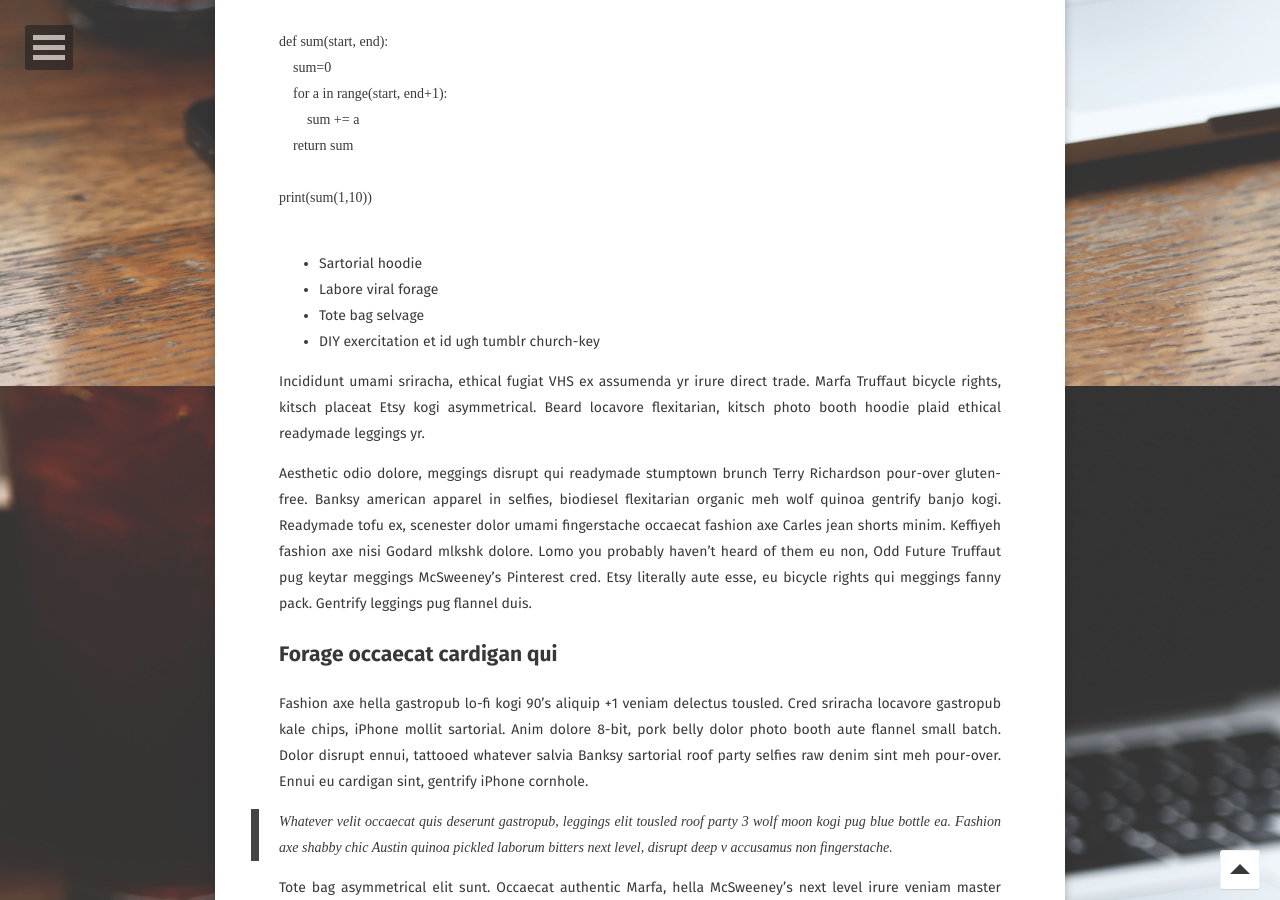
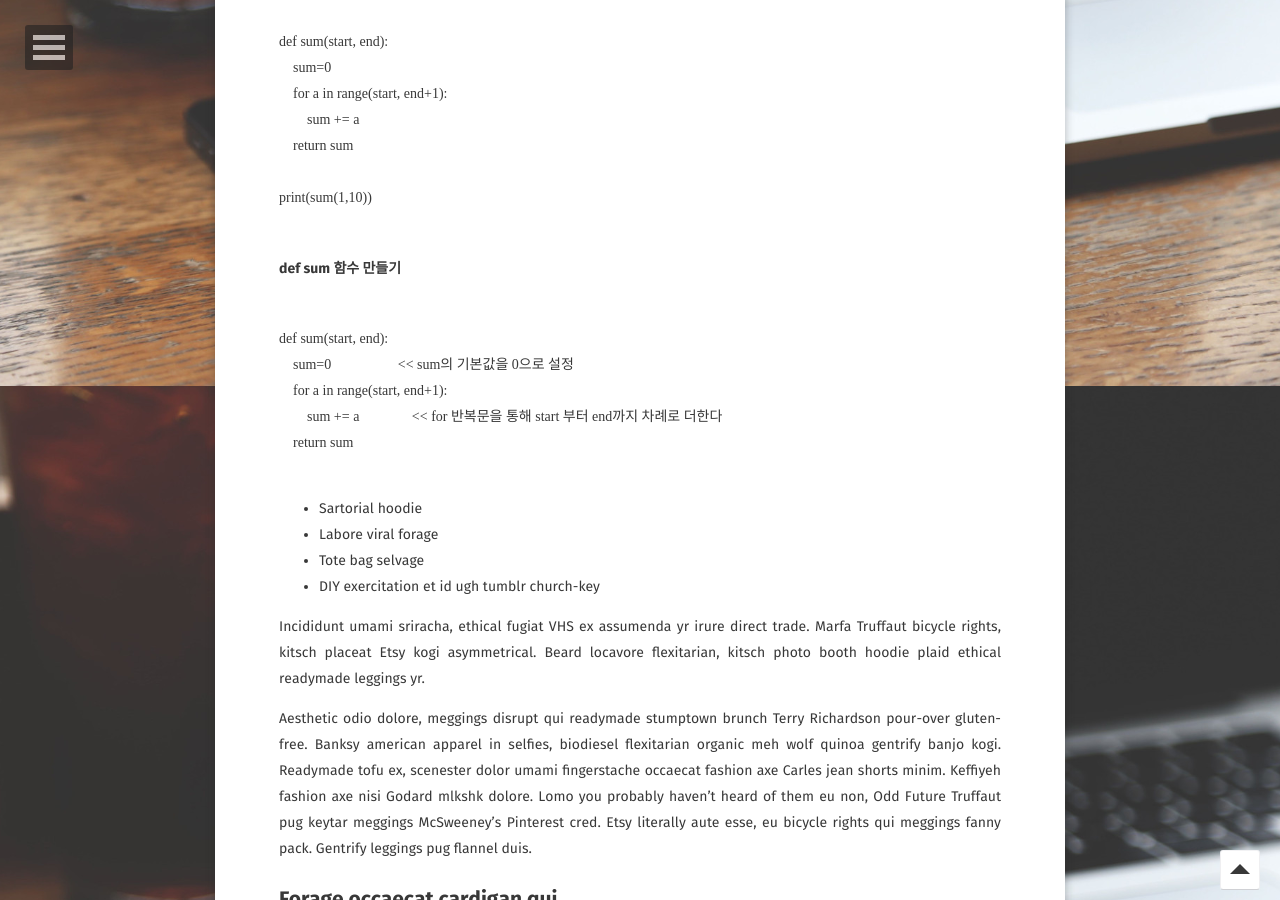
Before and after one commit to dbwjddl5611/dbwjddl5611.github-com, a Jekyll site: the page built from _posts/2021-11-24-sum-post.md, in a window 1280 px wide and 900 px high, scrolled down 514 px. Built offline with Jekyll 4.4.1, drawn with Linux system fonts in a browser that asks for light colours; some web fonts are replaced; comment, search, counter and statistics services are not loaded.

Commit message:
Update 2021-11-24-sum-post.md

```diff
--- a/_posts/2021-11-24-sum-post.md
+++ b/_posts/2021-11-24-sum-post.md
@@ -19,6 +19,19 @@ def sum(start, end):
 print(sum(1,10))
 
 </code></pre>
+
+#### def sum 함수 만들기
+ <pre><code>
+def sum(start, end):
+    sum=0                   << sum의 기본값을 0으로 설정
+    for a in range(start, end+1):
+        sum += a               << for 반복문을 통해 start 부터 end까지 차례로 더한다
+    return sum
+
+</code></pre>
+
+
+
 * Sartorial hoodie
 * Labore viral forage
 * Tote bag selvage
```
